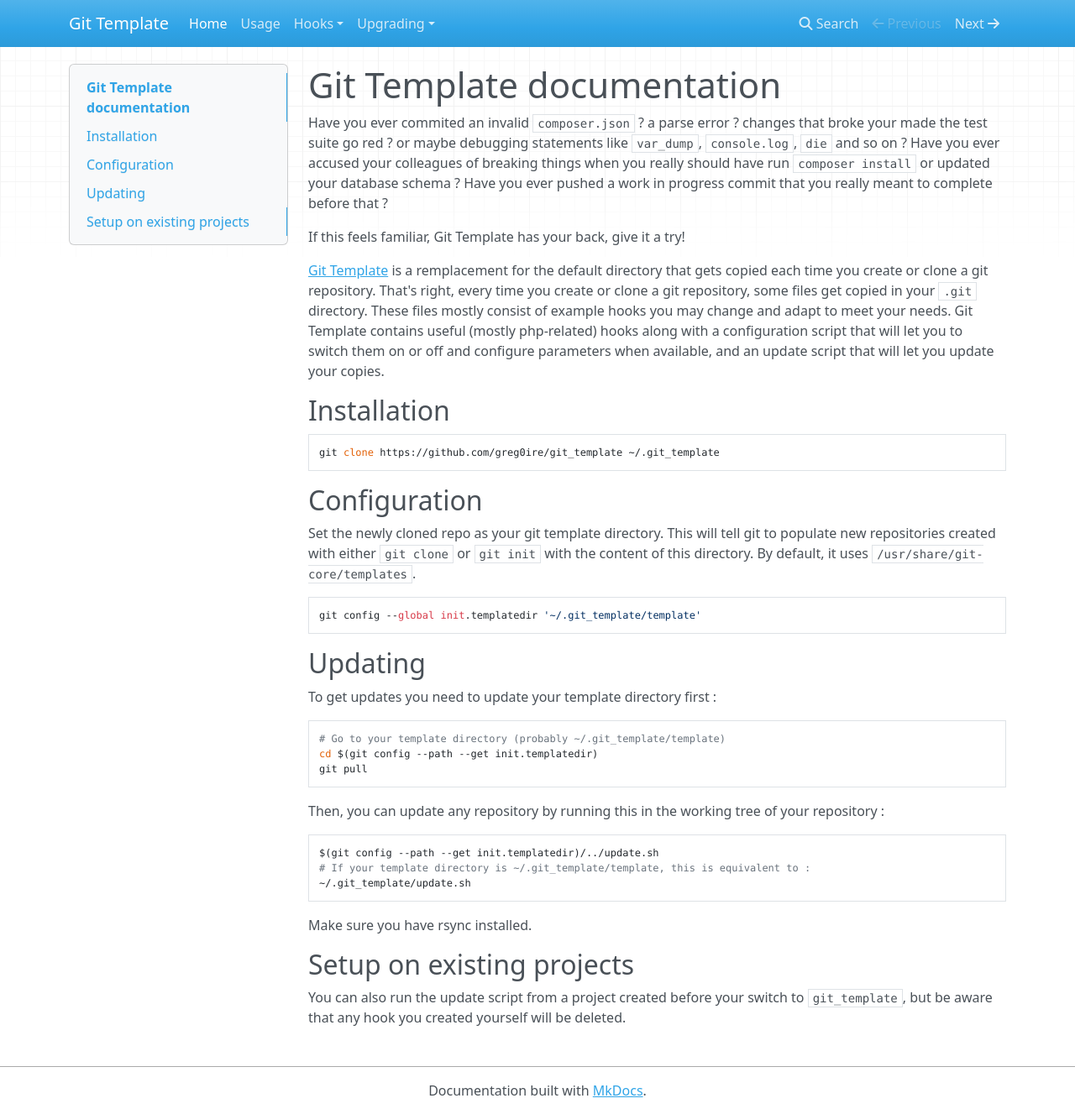
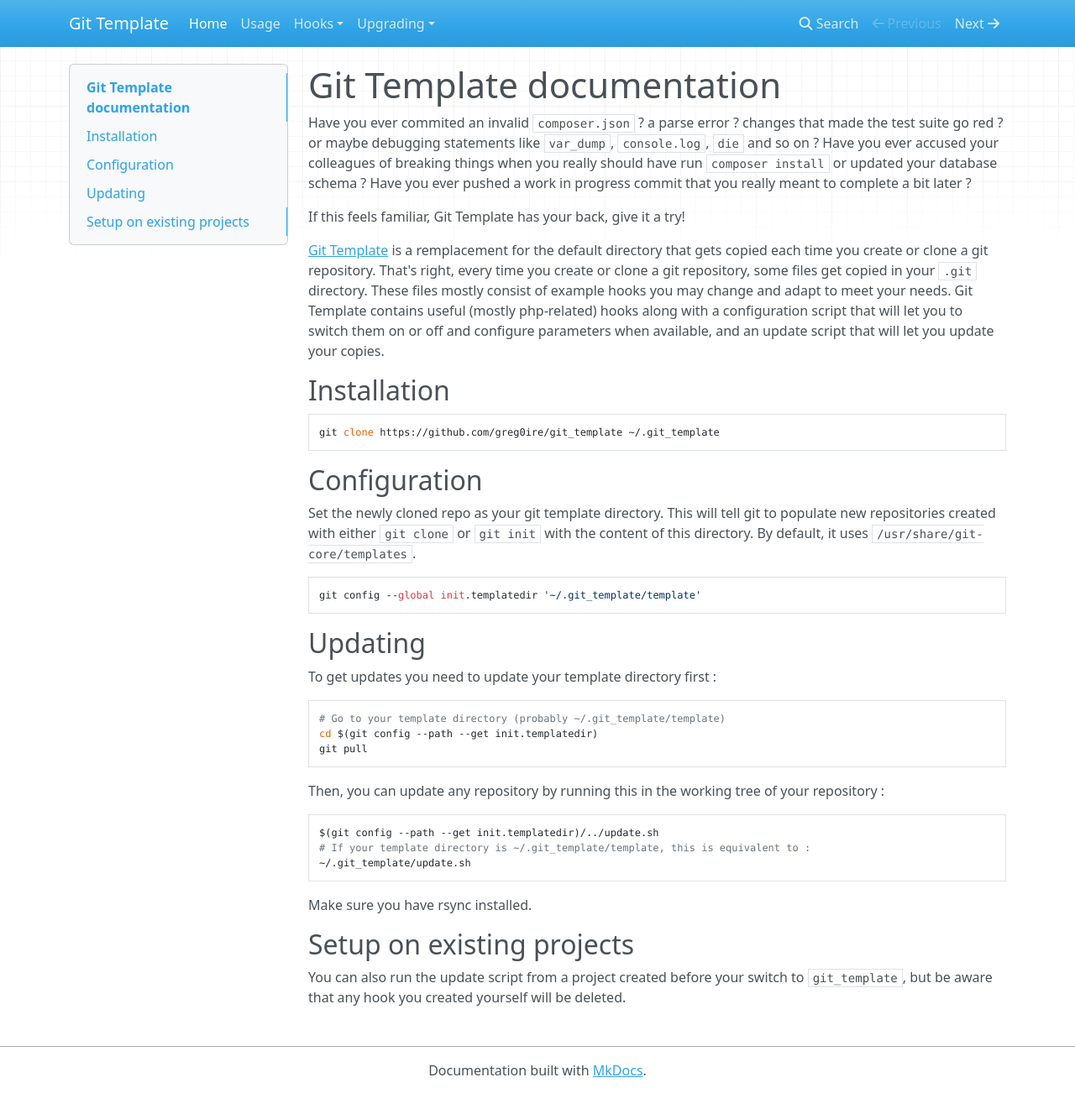
Before and after one commit to greg0ire/git_template, an MkDocs documentation site: the page built from docs/index.md, in a window 1280 px wide and 1327 px high. Shown: the whole window at 84% size. Built offline with MkDocs 1.6.1, drawn with Linux system fonts in a browser that asks for light colours; nearby versions of some CDN libraries; old or Windows-style settings are respelled for this version of MkDocs.

Commit message:
proofread the documentation index

```diff
--- a/docs/index.md
+++ b/docs/index.md
@@ -1,12 +1,12 @@
 # Git Template documentation
 
 Have you ever  commited an invalid `composer.json` ? a parse error ? changes that
-broke your made the test suite go red ? or maybe debugging statements like
+ made the test suite go red ? or maybe debugging statements like
 `var_dump`, `console.log`, `die` and so on ?
 Have you ever accused your colleagues of breaking things when you really should
 have run `composer install` or updated your database schema ?
 Have you ever pushed a work in progress commit that you really meant to complete
-before that ?
+a bit later ?
 
 If this feels familiar, Git Template has your back, give it a try!
 
```
